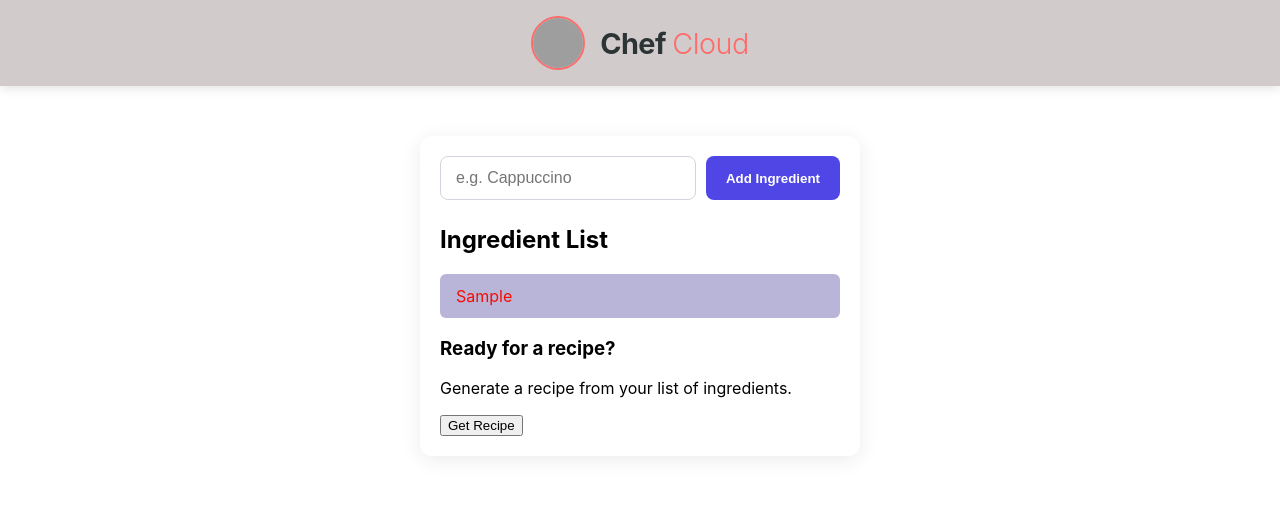
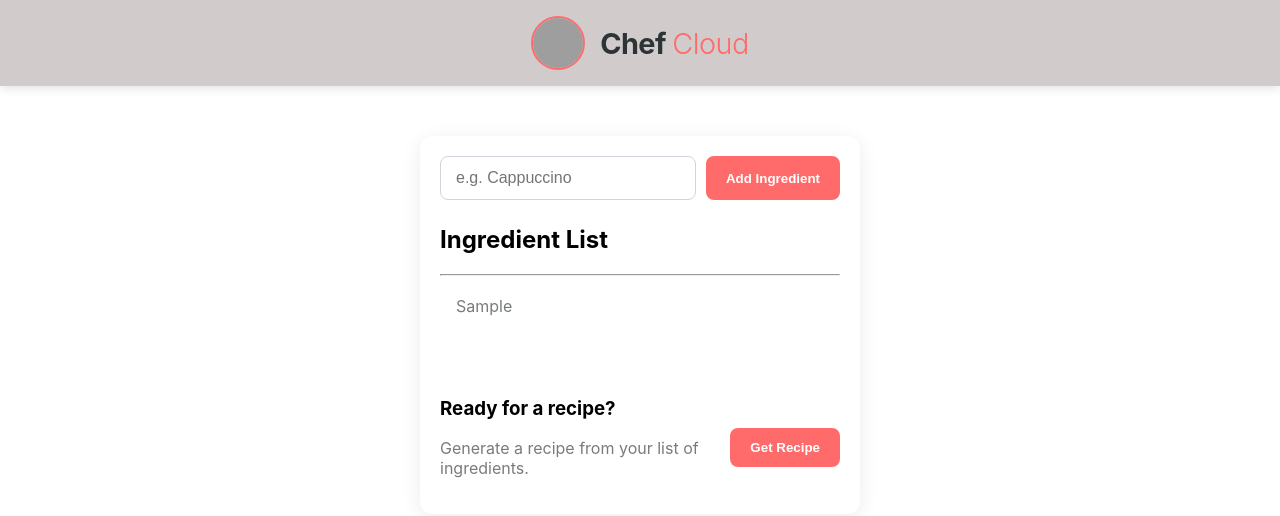
Before and after one commit to wainaina-mwangi/Chef-Cloud, a React (Vite) app: page / in a window 1280 px wide. Both pictures are taken after typing "Sample" into the empty fields and a click on the button "Add Ingredient". Shown: the top 516 px of the page. Built offline with nearby package versions, Linux system fonts and the light colour scheme; grey boxes are pictures that could not be loaded.

Commit message:
styled the get recipe button and some headings

```diff
--- a/src/components/Main.jsx
+++ b/src/components/Main.jsx
@@ -35,6 +35,7 @@ function Main() {
 
       <section>
         <h2>Ingredient List</h2>
+        <hr />
         {ingredients.length === 0 ? (
           <p>No ingredients added yet</p>
         ) : (
@@ -46,9 +47,9 @@ function Main() {
         <div className="get-recipe-container">
           <div>
             <h3>Ready for a recipe?</h3>
-            <p>Generate a recipe from your list of ingredients.</p>
+            <p className="heading">Generate a recipe from your list of ingredients.</p>
           </div>
-          <button>
+          <button className="get-btn">
             Get Recipe
           </button>
         </div>
--- a/src/index.css
+++ b/src/index.css
@@ -75,7 +75,7 @@ main {
 
 /* Button Styling */
 .add-form button {
-    background-color: #4f46e5;
+    background-color: #ff6b6b;
     color: white;
     border: none;
     padding: 12px 20px;
@@ -87,7 +87,7 @@ main {
 }
 
 .add-form button:hover {
-    background-color: #4338ca;
+    background-color: #dd2323;
 }
 
 .add-form button:active {
@@ -102,15 +102,39 @@ main {
 }
 
 .list-item li {
-    background-color: #f9fafb;
     margin-bottom: 8px;
     padding: 12px 16px;
     border-radius: 6px;
-    background-color: #b8b5d8;
-    color: #f70b03;
+    color: #787b7c;
     display: flex;
     align-items: center;
     animation: fadeIn 0.3s ease;
+}
+
+.get-btn{
+    background-color: #ff6b6b;
+    color: white;
+    border: none;
+    padding: 12px 20px;
+    margin-top: 50px;
+    border-radius: 8px;
+    font-weight: 600;
+    cursor: pointer;
+    transition: background-color 0.2s;
+    white-space: nowrap;
+    width:fit-content ;
+    height: fit-content;
+
+}
+
+.get-recipe-container{
+    display: flex;
+    margin-top: 50px;
+}
+
+
+.heading{
+    color: #787b7c;
 }
 
 
```
